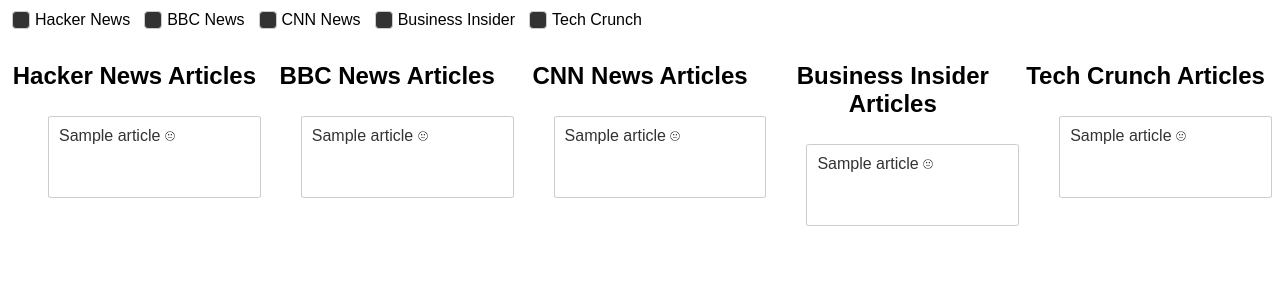
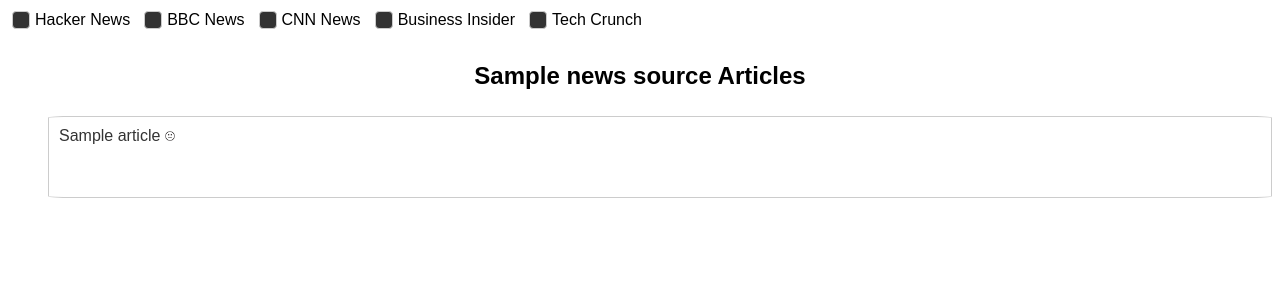
Before and after one commit to thomasbulll/TechNewsAggregator, a Flask app: template templates/index.html in a window 1280 px wide. Shown: the top 300 px of the page. Run offline with Flask 3, Linux system fonts and the light colour scheme; the template is opened without the code that fills it: most values are stand-ins (such as "Sample title", 1, 10 or a date in 2020).

Commit message:
Add modularity to HTML

```diff
--- a/app.py
+++ b/app.py
@@ -3,19 +3,20 @@
 
 app = Flask(__name__)
 
-@app.route('/')
+@app.route("/")
 def index():
-    hacker_news_articles = fetch_hacker_news_top_articles("https://news.ycombinator.com/")
-    bbc_news_articles = fetch_bbc_top_articles("https://www.bbc.co.uk/news/technology")
-    cnn_news_articles = fetch_cnn_top_articles("https://edition.cnn.com/business/tech")
-    business_insider_articles = fetch_business_insider_top_articles("https://www.businessinsider.com/tech")
-    tech_crunch_articles = fetch_tech_crunch_top_articles("https://techcrunch.com/")
+    news_sources = {
+        "Hacker News": fetch_hacker_news_top_articles("https://news.ycombinator.com/"),
+        "BBC News": fetch_bbc_top_articles("https://www.bbc.co.uk/news/technology"),
+        "CNN News": fetch_cnn_top_articles("https://edition.cnn.com/business/tech"),
+        "Business Insider": fetch_business_insider_top_articles(
+            "https://www.businessinsider.com/tech"
+        ),
+        "Tech Crunch": fetch_tech_crunch_top_articles("https://techcrunch.com/"),
+    }
 
-    return render_template('index.html', hacker_news_articles=hacker_news_articles,
-                           bbc_news_articles=bbc_news_articles,
-                           cnn_news_articles=cnn_news_articles,
-                           business_insider_articles=business_insider_articles,
-                           tech_crunch_articles=tech_crunch_articles)
+    return render_template("index.html", news_sources=news_sources)
+
 
 if __name__ == "__main__":
     app.run(debug=True)
--- /dev/null
+++ b/templates/article_sentiment.html
@@ -0,0 +1,7 @@
+{% if article.sentiment > 0.05 %}
+  <img src="{{url_for('static', filename='positive.jpeg')}}" alt="Positive sentiment" class="article-image">
+{% elif article.sentiment < -0.05 %}
+  <img src="{{url_for('static', filename='negative.jpeg')}}" alt="Negative sentiment" class="article-image">
+{% else %}
+  <img src="{{url_for('static', filename='neutral.jpeg')}}" alt="Neutral sentiment" class="article-image">
+{% endif %}
--- /dev/null
+++ b/templates/base.html
@@ -0,0 +1,38 @@
+<!DOCTYPE html>
+<html>
+<head>
+  <title>News Aggregator</title>
+  <link rel="stylesheet" href="{{ url_for('static', filename='style.css') }}">
+  <script src="https://ajax.googleapis.com/ajax/libs/jquery/3.6.3/jquery.min.js"></script>
+</head>
+<body>
+
+  <div class="filters">
+    {% block filters %}
+      {% endblock %}
+  </div>
+
+  <div class="container">
+    {% block content %}
+      {% endblock %}
+  </div>
+
+  <script>
+    $(document).ready(function() {
+      // Initial filtering (all sections visible)
+      $(".container section").show();
+
+      // Event listener for checkbox changes
+      $(".filters input[type='checkbox']").change(function() {
+        var sectionId = $(this).attr("id") + "-section";
+        if ($(this).is(":checked")) {
+          $("#" + sectionId).show();
+        } else {
+          $("#" + sectionId).hide();
+        }
+      });
+    });
+  </script>
+
+</body>
+</html>
--- a/templates/index.html
+++ b/templates/index.html
@@ -1,13 +1,6 @@
-<!DOCTYPE html>
-<html>
-<head>
-  <title>News Aggregator</title>
-  <link rel="stylesheet" href="../static/style.css">
-  <script src="https://ajax.googleapis.com/ajax/libs/jquery/3.6.3/jquery.min.js"></script>
-</head>
-<body>
+{% extends "base.html" %}
 
-  <div class="filters">
+{% block filters %}
 <label for="hacker-news">
   <input type="checkbox" id="hacker-news" checked> Hacker News
 </label>
@@ -23,116 +16,24 @@
 <label for="tech-crunch-news">
   <input type="checkbox" id="tech-crunch-news" checked> Tech Crunch
 </label>
-  </div>
+  {% endblock %}
 
-  <div class="container">
-    <section id="hacker-news-section">
-      <h1>Hacker News Articles</h1>
+{% block content %}
+  {% for source_name, articles in news_sources.items() %}
+    {{ article_section(source_name, articles) }}
+  {% endfor %}
+{% endblock %}
+
+{% macro article_section(source_name, articles) %}
+  <section id="{{ source_name }}">
+    <h1>{{ source_name }} Articles</h1>
     <ul>
-        {% for article in hacker_news_articles %}
+      {% for article in articles %}
         <article>
           <a href="{{ article.url }}">{{ article.title }}</a>
-            {% if article.sentiment > 0.05 %}
-            <img src="{{url_for('static', filename='positive.jpeg')}}" alt="Positive sentiment" class="article-image">
-            {% elif article.sentiment < -0.05 %}
-              <img src="{{url_for('static', filename='negative.jpeg')}}" alt="Negative sentiment" class="article-image">
-            {% else %}
-              <img src="{{url_for('static', filename='neutral.jpeg')}}" alt="Neutral sentiment" class="article-image">
-            {% endif %}
+          {% include 'article_sentiment.html' %}
         </article>
       {% endfor %}
     </ul>
   </section>
-
-    <section id="bbc-news-section">
-      <h1>BBC News Articles</h1>
-      <ul>
-        {% for article in bbc_news_articles %}
-          <article>
-            <a href="{{ article.url }}">{{ article.title }}</a>
-            {% if article.sentiment > 0.05 %}
-            <img src="{{url_for('static', filename='positive.jpeg')}}" alt="Positive sentiment" class="article-image">
-            {% elif article.sentiment < -0.05 %}
-              <img src="{{url_for('static', filename='negative.jpeg')}}" alt="Negative sentiment" class="article-image">
-            {% else %}
-              <img src="{{url_for('static', filename='neutral.jpeg')}}" alt="Neutral sentiment" class="article-image">
-            {% endif %}
-          </article>
-        {% endfor %}
-      </ul>
-    </section>
-
-    <section id="cnn-news-section">
-      <h1>CNN News Articles</h1>
-      <ul>
-        {% for article in cnn_news_articles %}
-          <article>
-            <a href="{{ article.url }}">{{ article.title }}</a>
-            {% if article.sentiment > 0.05 %}
-            <img src="{{url_for('static', filename='positive.jpeg')}}" alt="Positive sentiment" class="article-image">
-            {% elif article.sentiment < -0.05 %}
-              <img src="{{url_for('static', filename='negative.jpeg')}}" alt="Negative sentiment" class="article-image">
-            {% else %}
-              <img src="{{url_for('static', filename='neutral.jpeg')}}" alt="Neutral sentiment" class="article-image">
-            {% endif %}
-          </article>
-        {% endfor %}
-      </ul>
-    </section>
-
-    <section id="business-insider-news-section">
-      <h1>Business Insider Articles</h1>
-      <ul>
-        {% for article in business_insider_articles %}
-          <article>
-            <a href="{{ article.url }}">{{ article.title }}</a>
-            {% if article.sentiment > 0.05 %}
-            <img src="{{url_for('static', filename='positive.jpeg')}}" alt="Positive sentiment" class="article-image">
-            {% elif article.sentiment < -0.05 %}
-              <img src="{{url_for('static', filename='negative.jpeg')}}" alt="Negative sentiment" class="article-image">
-            {% else %}
-              <img src="{{url_for('static', filename='neutral.jpeg')}}" alt="Neutral sentiment" class="article-image">
-            {% endif %}
-          </article>
-        {% endfor %}
-      </ul>
-    </section>
-
-    <section id="tech-crunch-news-section">
-      <h1>Tech Crunch Articles</h1>
-      <ul>
-        {% for article in tech_crunch_articles %}
-          <article>
-            <a href="{{ article.url }}">{{ article.title }}</a>
-            {% if article.sentiment > 0.05 %}
-            <img src="{{url_for('static', filename='positive.jpeg')}}" alt="Positive sentiment" class="article-image">
-            {% elif article.sentiment < -0.05 %}
-              <img src="{{url_for('static', filename='negative.jpeg')}}" alt="Negative sentiment" class="article-image">
-            {% else %}
-              <img src="{{url_for('static', filename='neutral.jpeg')}}" alt="Neutral sentiment" class="article-image">
-            {% endif %}
-          </article>
-        {% endfor %}
-      </ul>
-    </section>
-  </div>
-
-  <script>
-    $(document).ready(function() {
-      // Initial filtering (all sections visible)
-      $(".container section").show();
-
-      // Event listener for checkbox changes
-      $(".filters input[type='checkbox']").change(function() {
-        var sectionId = $(this).attr("id") + "-section";  // Get corresponding section ID
-        if ($(this).is(":checked")) {
-          $("#" + sectionId).show();  // Show section if checkbox is checked
-        } else {
-          $("#" + sectionId).hide();  // Hide section if checkbox is unchecked
-        }
-      });
-    });
-  </script>
-
-</body>
-</html>
+{% endmacro %}
```
Lines whose indentation alone changed are shown as unchanged.
